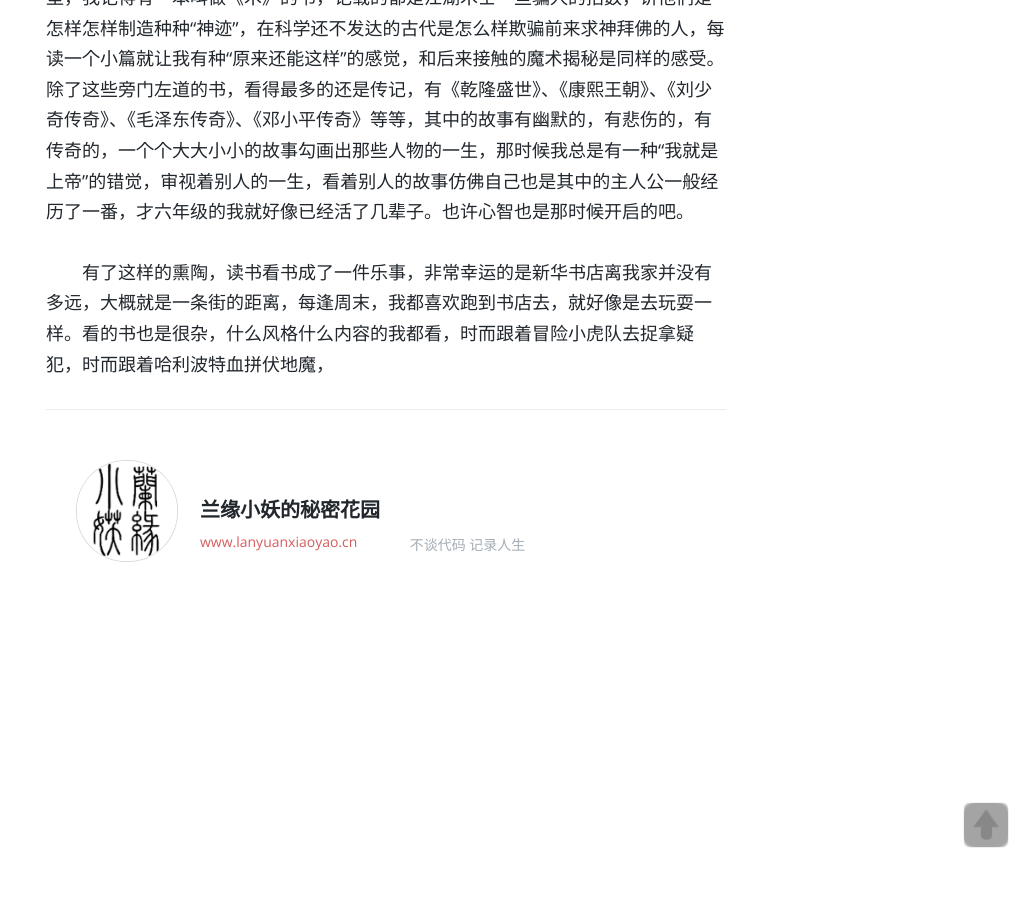
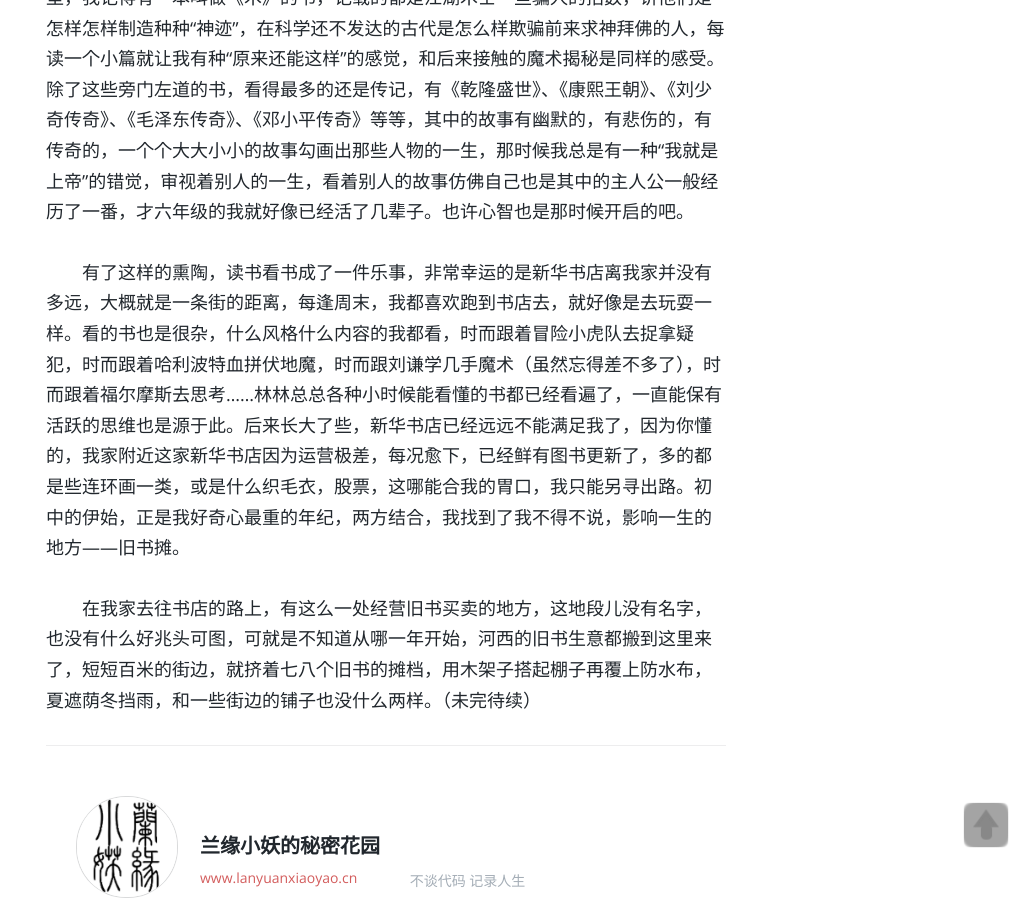
Before and after one commit to lanyuanxiaoyao/lanyuanxiaoyao.github.io, a Jekyll site: the page built from _posts/2016-01-30-book_store.markdown, in a window 1280 px wide and 900 px high, scrolled down 2325 px. Shown: the whole window, without its empty margins (254-1280 px from the left). Built offline with Jekyll 4.4.1, drawn with Linux system fonts in a browser that asks for light colours; comment, search, counter and statistics services are not loaded.

```diff
--- a/_posts/2016-01-28-the_summer.markdown
+++ b/_posts/2016-01-28-the_summer.markdown
@@ -20,4 +20,4 @@ tag: 生活
 　　虽然我尽系讲啊昌憨，但系我觉得最精就系距嗲，我都唔知道系点解有甘噶捻法，啧啧，有一种深不可测噶感觉啊哈哈哈！来欣赏啊昌美照好嘛！
 ![chang2]({{site.baseurl}}/content/images/6.jpg)
 
-　　然后，我就认识了晓琪，这个“粗犷”的女孩，哈哈，反正她肯定不会知道我在这里说她的坏话的（嘘～）当然，她也是一个心思很细腻的女孩子呢，没有想到这么多人里面就她最年轻了，也是所有女孩里面和我最熟悉的了，当然，主要原因还是因为我们家在同一条路上然后～～各种不要脸蹭车坐……哇咔咔咔……
+　　然后，我就认识了晓琪，这个“粗犷”的女孩，哈哈，反正她肯定不会知道我在这里说她的坏话的（嘘～）当然，她也是一个心思很细腻的女孩子呢，没有想到这么多人里面就她最年轻了，也是所有女孩里面和我最熟悉的了，当然，主要原因还是因为我们家在同一条路上然后～～各种不要脸蹭车坐……哇咔咔咔……（未完待续）
--- a/_posts/2016-01-30-book_store.markdown
+++ b/_posts/2016-01-30-book_store.markdown
@@ -3,7 +3,7 @@ layout: post
 title: 一牧书城
 image: 8.jpg
 date: 2016-02-01
-excerpt: 除了填饱肚子，我还想填饱心灵
+excerpt: 就是想说说我读书的那些事
 tag: 生活
 ---
 　　自从回到家里之后我就很多次路过明湖那个路口，看到汇丰大厦二楼新开了一家书店，叫做“一牧”。我本来对阅读的兴趣就挺大的，无奈图书馆离我家不是一点点的远，每回去一趟图书馆，都要花掉半小时在路上，虽说也是另一种惬意，但也着实是浪费了时间。现在有一家新的书店开在不远，自然十分欣喜，但先前都是匆匆路过，今晚终于是有机会一睹真容。
@@ -16,4 +16,6 @@ tag: 生活
 
 　　老爸这个“伪文人”可不是装装样子，他买的书堆得是到处都是，塞在柜子里，摆在书架上，甚至是床底下，都满是书，这些书大多是一些故事，恰是我最喜欢读的类型，我记得有一本叫做《术》的书，记载的都是江湖术士一些骗人的招数，讲他们是怎样怎样制造种种“神迹”，在科学还不发达的古代是怎么样欺骗前来求神拜佛的人，每读一个小篇就让我有种“原来还能这样”的感觉，和后来接触的魔术揭秘是同样的感受。除了这些旁门左道的书，看得最多的还是传记，有《乾隆盛世》、《康熙王朝》、《刘少奇传奇》、《毛泽东传奇》、《邓小平传奇》等等，其中的故事有幽默的，有悲伤的，有传奇的，一个个大大小小的故事勾画出那些人物的一生，那时候我总是有一种“我就是上帝”的错觉，审视着别人的一生，看着别人的故事仿佛自己也是其中的主人公一般经历了一番，才六年级的我就好像已经活了几辈子。也许心智也是那时候开启的吧。
 
-　　有了这样的熏陶，读书看书成了一件乐事，非常幸运的是新华书店离我家并没有多远，大概就是一条街的距离，每逢周末，我都喜欢跑到书店去，就好像是去玩耍一样。看的书也是很杂，什么风格什么内容的我都看，时而跟着冒险小虎队去捉拿疑犯，时而跟着哈利波特血拼伏地魔，
+　　有了这样的熏陶，读书看书成了一件乐事，非常幸运的是新华书店离我家并没有多远，大概就是一条街的距离，每逢周末，我都喜欢跑到书店去，就好像是去玩耍一样。看的书也是很杂，什么风格什么内容的我都看，时而跟着冒险小虎队去捉拿疑犯，时而跟着哈利波特血拼伏地魔，时而跟刘谦学几手魔术（虽然忘得差不多了），时而跟着福尔摩斯去思考……林林总总各种小时候能看懂的书都已经看遍了，一直能保有活跃的思维也是源于此。后来长大了些，新华书店已经远远不能满足我了，因为你懂的，我家附近这家新华书店因为运营极差，每况愈下，已经鲜有图书更新了，多的都是些连环画一类，或是什么织毛衣，股票，这哪能合我的胃口，我只能另寻出路。初中的伊始，正是我好奇心最重的年纪，两方结合，我找到了我不得不说，影响一生的地方——旧书摊。
+
+　　在我家去往书店的路上，有这么一处经营旧书买卖的地方，这地段儿没有名字，也没有什么好兆头可图，可就是不知道从哪一年开始，河西的旧书生意都搬到这里来了，短短百米的街边，就挤着七八个旧书的摊档，用木架子搭起棚子再覆上防水布，夏遮荫冬挡雨，和一些街边的铺子也没什么两样。（未完待续）
```
